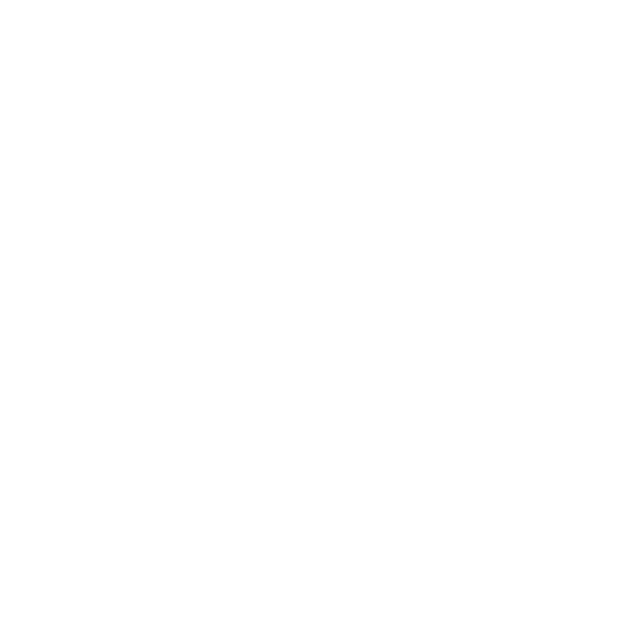
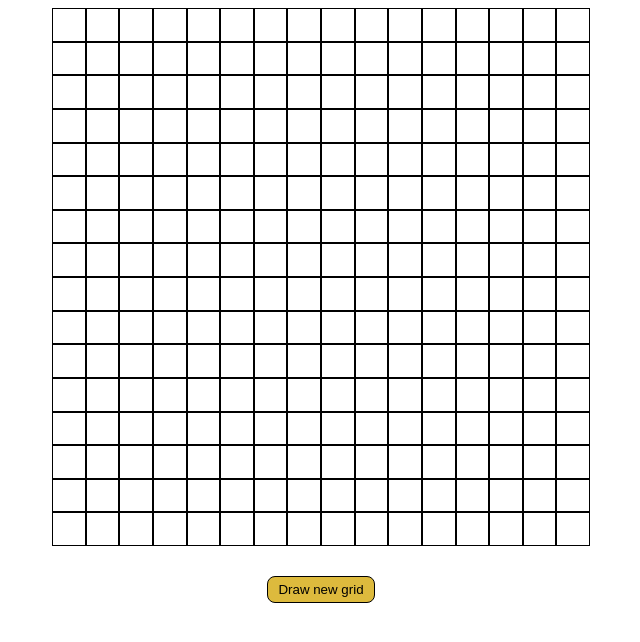
Before and after one commit to Daniil1866/etch-a-sketch, a plain HTML site: page index.html in a window 1280 px wide. Shown: the whole page, without its empty margins (319-959 px from the left). Drawn offline with Linux system fonts and the light colour scheme.

Commit message:
Add button to create new grid

```diff
--- a/index.html
+++ b/index.html
@@ -9,5 +9,8 @@
 </head>
 <body id="body">
   <div class="container"></div>
+  <div class="buttonContainer">
+    <button>Draw new grid</button>
+  </div>
 </body>
 </html>
--- a/javascript.js
+++ b/javascript.js
@@ -1,8 +1,12 @@
 const container = document.querySelector(".container");
+const button = document.querySelector("button");
 let containerWidth = container.getBoundingClientRect().width;
 let coefficient = 16;
 
-function drawGrid(coefficient, containerWidth) {
+drawGrid(16);
+
+function drawGrid(coefficient) {
+  container.innerHTML = '';
   for (let i = 0; i < coefficient; i++) {
     const row = document.createElement("div");
     let colSize = containerWidth.toFixed(0) / coefficient + "px";
@@ -15,11 +19,14 @@ function drawGrid(coefficient, containerWidth) {
       col.style.flexShrink = "1";
       row.appendChild(col);
     }
-
     container.appendChild(row);
   }
 }
 
+button.addEventListener('click', () => {
+  drawGrid(prompt("Enter the number of squares per row"));
+});
+
 window.addEventListener('resize', () => {
   containerWidth = container.getBoundingClientRect().width;
 });
--- a/styles.css
+++ b/styles.css
@@ -1,7 +1,20 @@
-.container{
+.container {
   width: 40%;
   margin: 0 auto;
   display: flex;
   align-items: center;
   justify-content: center;
 }
+
+button {
+  border: 1px solid black;
+  border-radius: 8px;
+  padding: 5px 10px;
+  background-color: #ddba3d;
+}
+
+.buttonContainer {
+  margin-top: 30px;
+  display: flex;
+  justify-content: center;
+}
```
